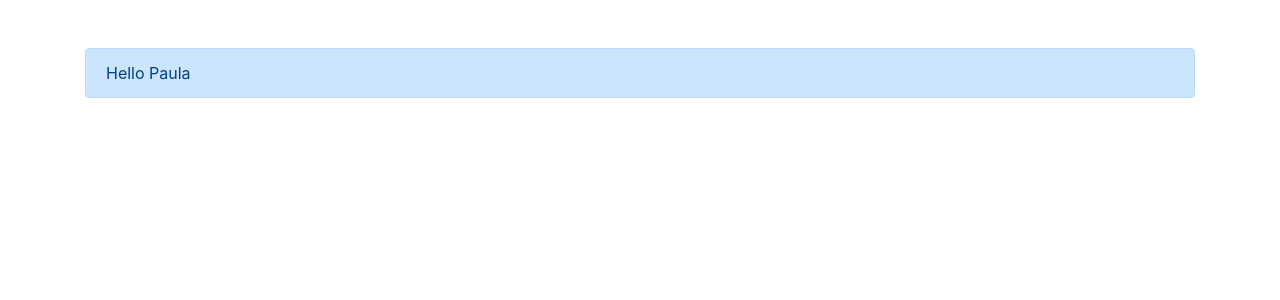
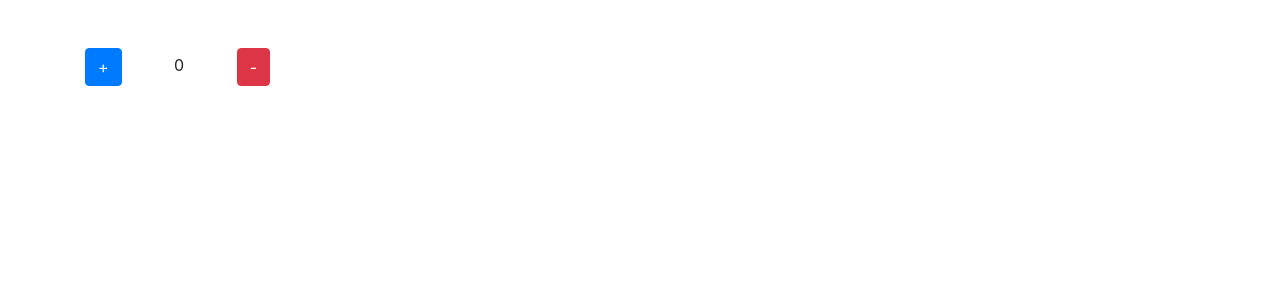
Before and after one commit to pcoliveira90/dscatalog, a React (Create React App) app in the folder front-web/: page / in a window 1280 px wide. Shown: the top 300 px of the page. Built offline with nearby package versions, Linux system fonts and the light colour scheme.

Commit message:
initial useState

```diff
--- a/front-web/src/Alert.tsx
+++ /dev/null
@@ -1,13 +0,0 @@
-import React from 'react';
-
-type Props = {
-    text?: string;
-}
-
-const Alert = ({text}: Props) => {
-    return (
-        <div className="alert alert-primary"> {text} </div>
-    )
-  }
-
-export default Alert;
--- a/front-web/src/App.tsx
+++ b/front-web/src/App.tsx
@@ -1,10 +1,23 @@
-import React from 'react';
-import Alert from './Alert';
+import React , {useState}from 'react';
 
 const App = () => {
-    return (
+  const [ counter, setCounter] = useState(0);
+
+  return (
       <div className="container mt-5">
-        <Alert text="Hello Paula"/>
+        <button
+          className="btn btn-primary mr-5"
+          onClick={() => setCounter(counter+1)}>
+          +
+        </button>
+
+        <span> {counter} </span>
+
+        <button
+          className="btn btn-danger ml-5"
+          onClick={() => setCounter(counter-1)}>
+          -
+        </button>
       </div>
     )
   }
```
Also changed, not shown: 1 other file (tests, documents, lock files or other folders).
